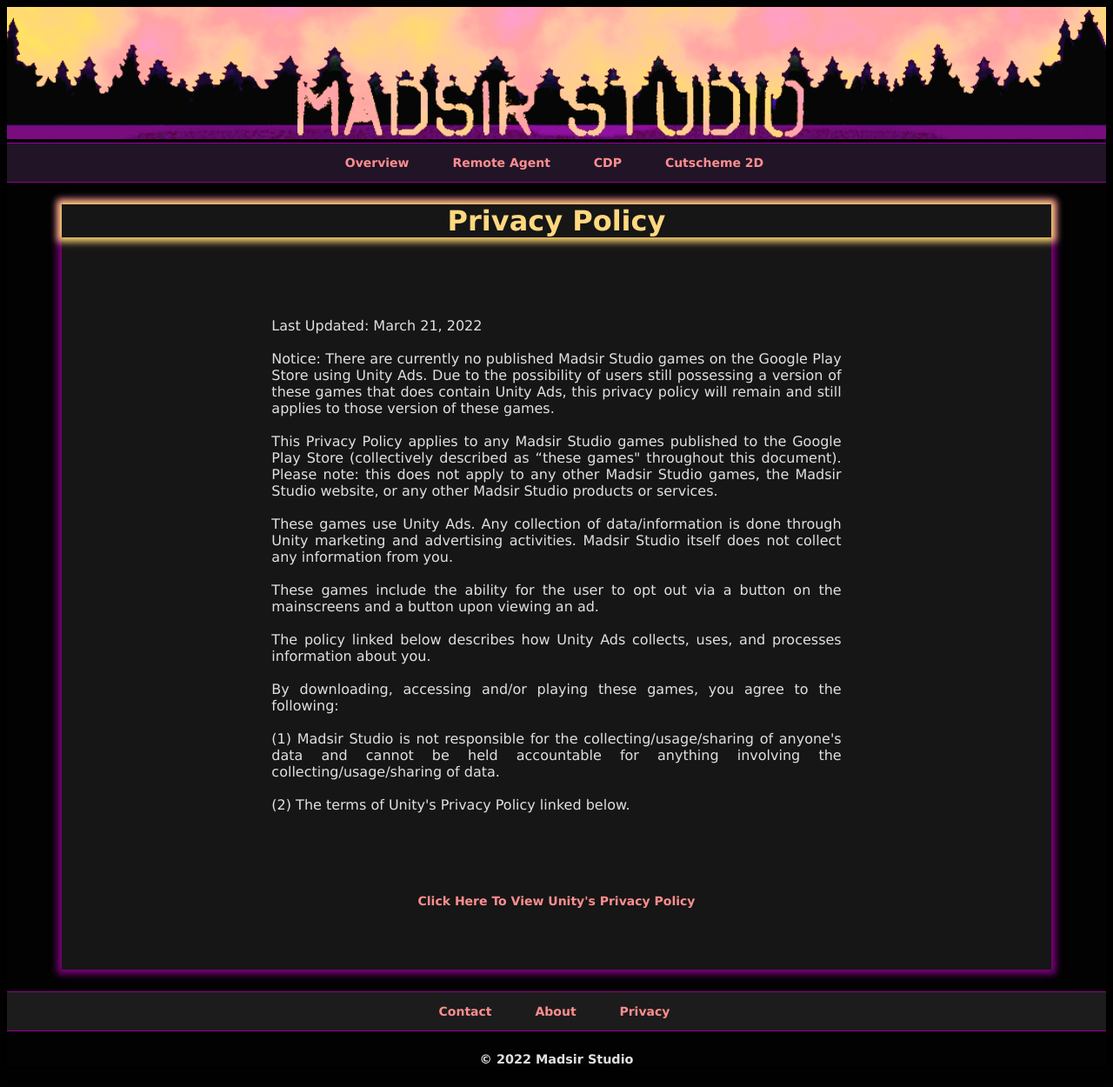
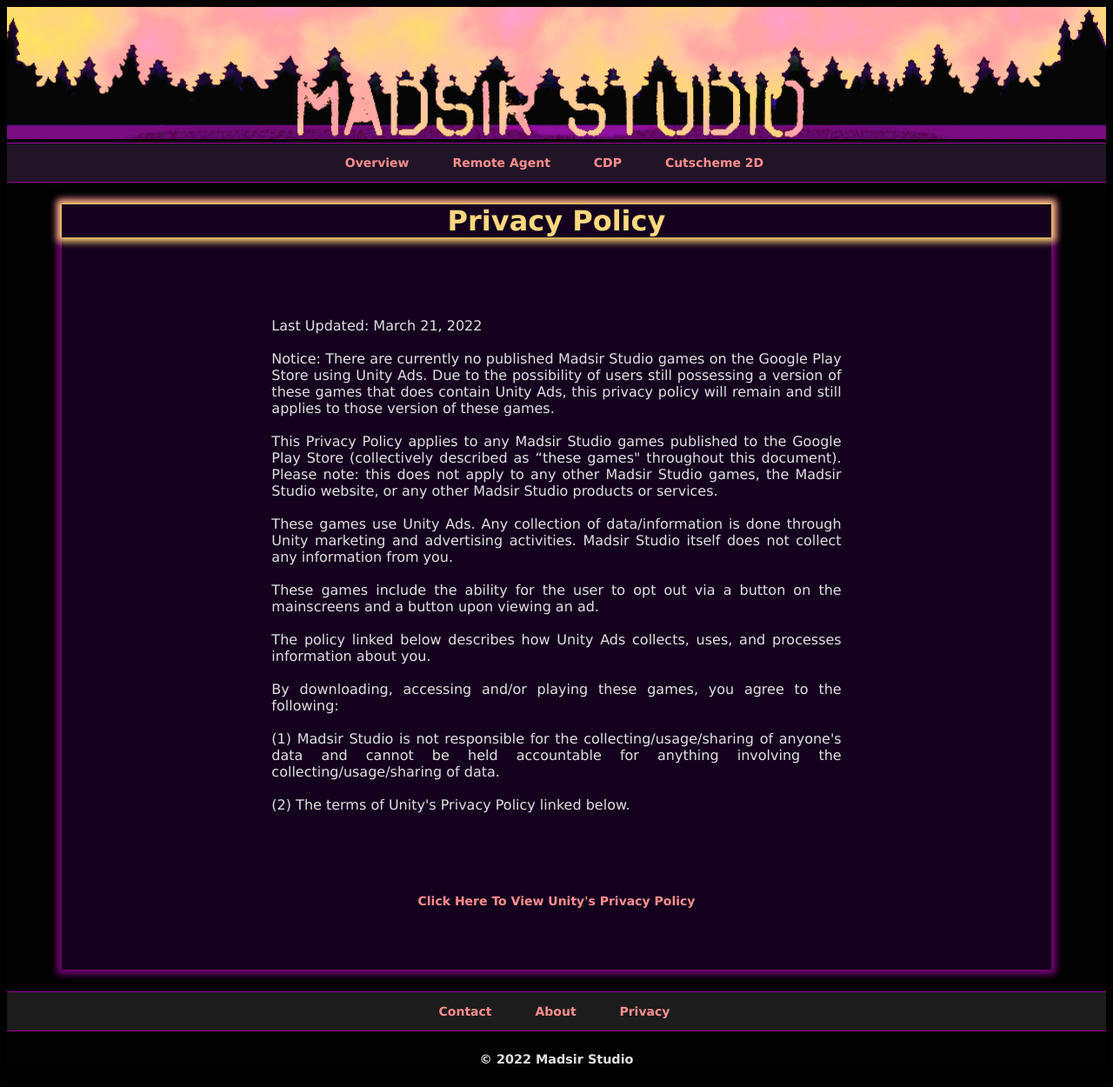
Before and after one commit to Madsir/madsirstudio.github.io, a Jekyll site: the page built from privacy/index.html, in a window 1280 px wide. Shown: the whole page at 87% size. Built offline with Jekyll 4.4.1, drawn with Linux system fonts in a browser that asks for light colours.

Commit message:
Update index.html

```diff
--- a/privacy/index.html
+++ b/privacy/index.html
@@ -13,7 +13,7 @@
   margin-top: 2%;
   margin-bottom: 2%;
   box-shadow: 0 0 8px 5px purple;
-  background-color: #161616;
+  background-color: #14001e;
 }
 .centerdiv {
   margin-left: 2%; /* Same width as the sidebar + left position in px */
```
